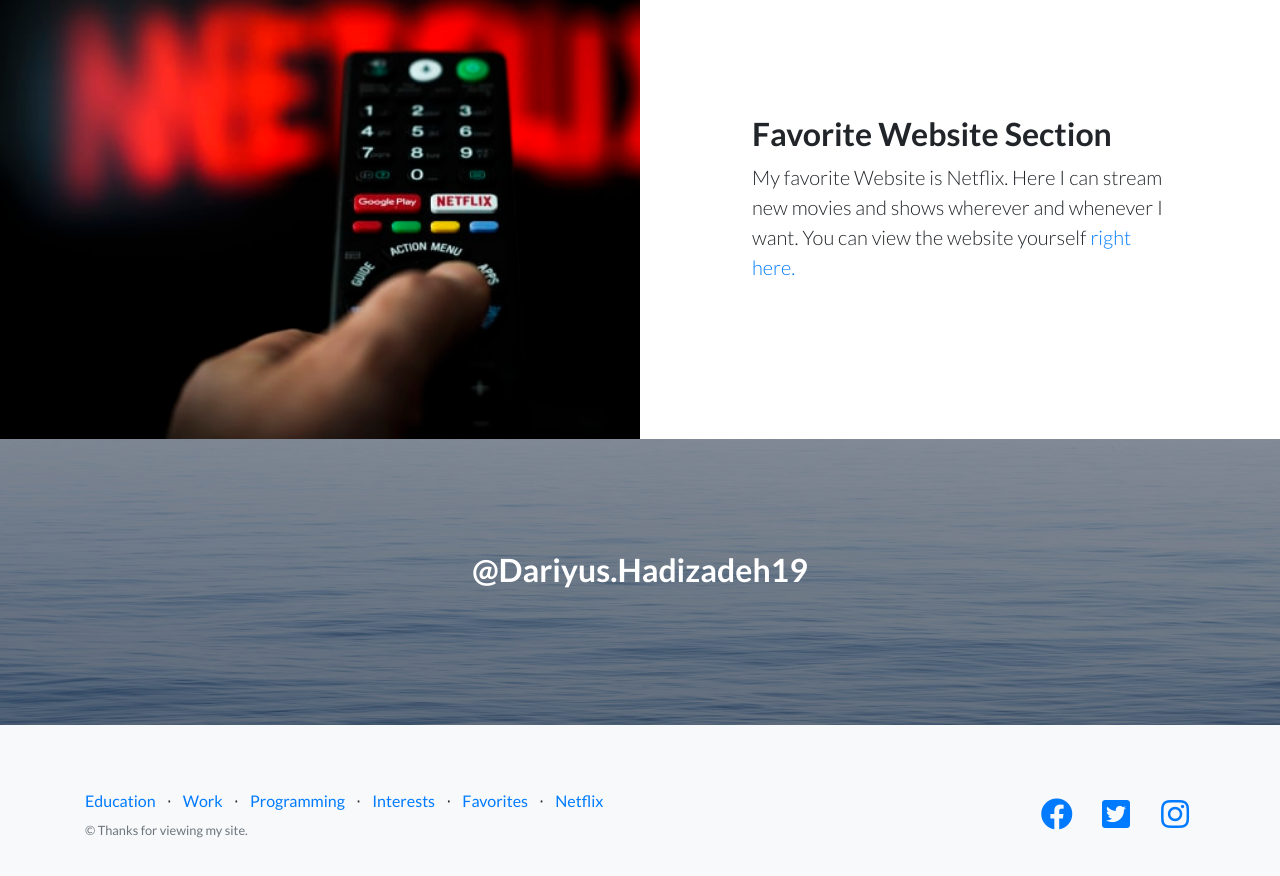
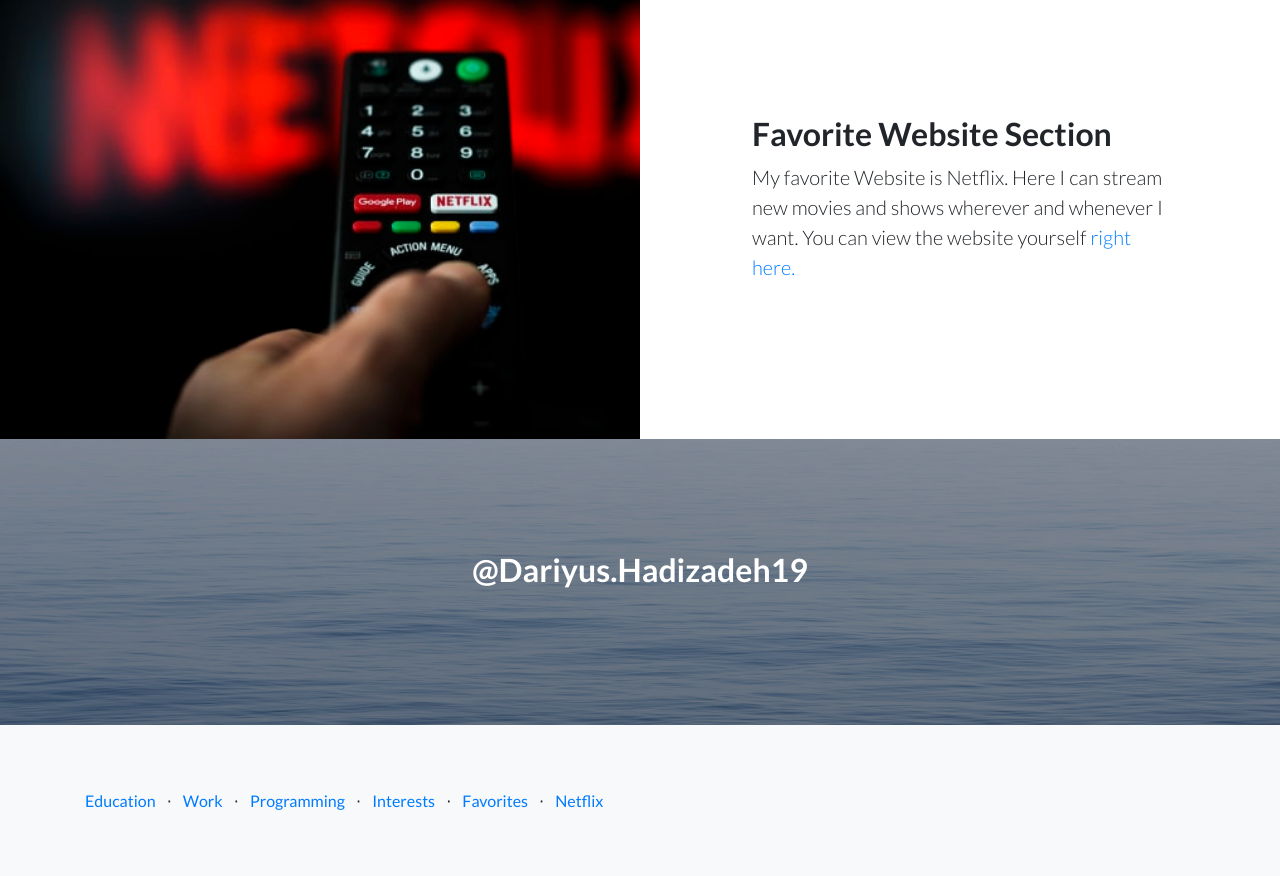
Before and after one commit to DariyusHadizadeh19/CUS1172Project1, a website: page index.html in a window 1280 px wide. Shown: the part 2987-3863 px from the top of the page. Drawn offline with Linux system fonts and the light colour scheme.

Commit message:
Update index.html

```diff
--- a/index.html
+++ b/index.html
@@ -153,23 +153,22 @@
               <a href="#">Netflix</a>
             </li>
           </ul>
-          <p class="text-muted small mb-4 mb-lg-0">&copy; Thanks for viewing my site.</p>
         </div>
         <div class="col-lg-6 h-100 text-center text-lg-right my-auto">
           <ul class="list-inline mb-0">
             <li class="list-inline-item mr-3">
               <a href="#">
-                <i class="fab fa-facebook fa-2x fa-fw"></i>
+
               </a>
             </li>
             <li class="list-inline-item mr-3">
               <a href="#">
-                <i class="fab fa-twitter-square fa-2x fa-fw"></i>
+
               </a>
             </li>
             <li class="list-inline-item">
               <a href="#">
-                <i class="fab fa-instagram fa-2x fa-fw"></i>
+
               </a>
             </li>
           </ul>
```
